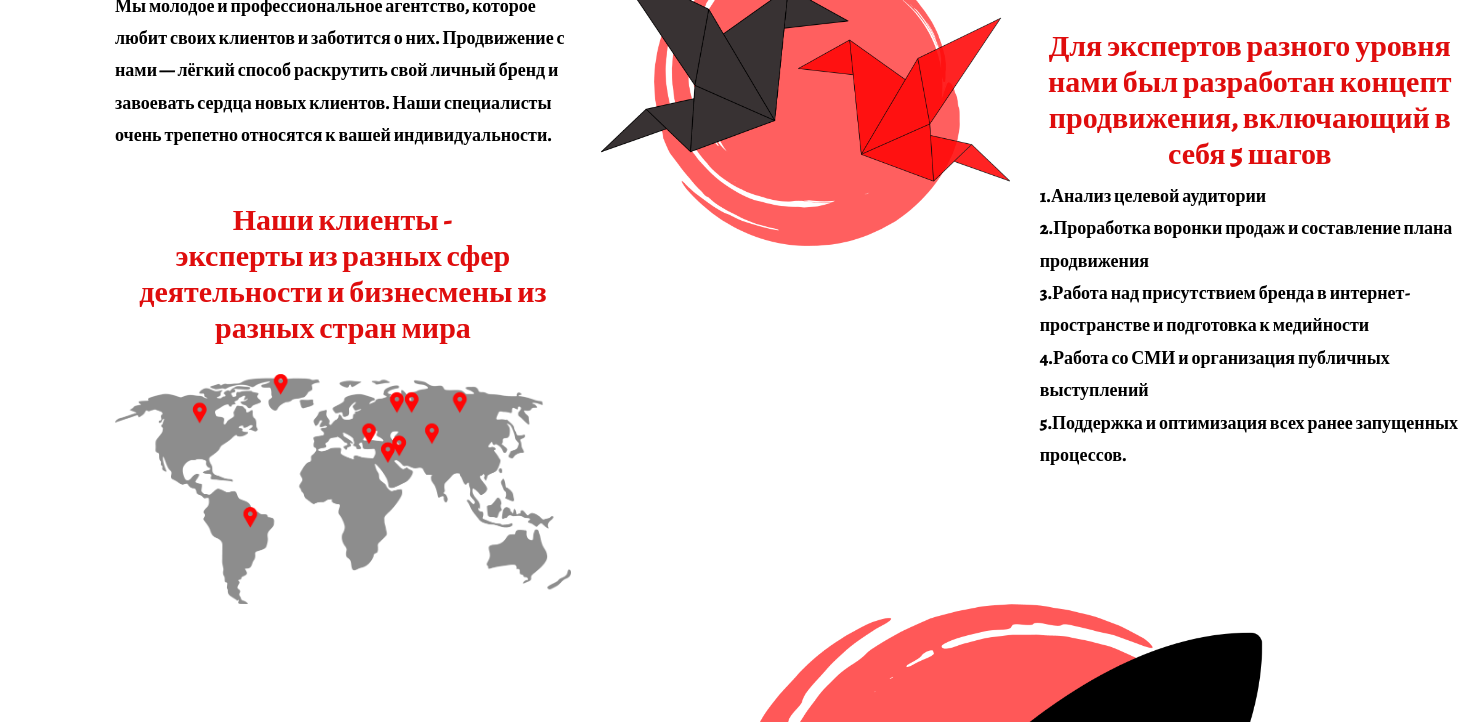
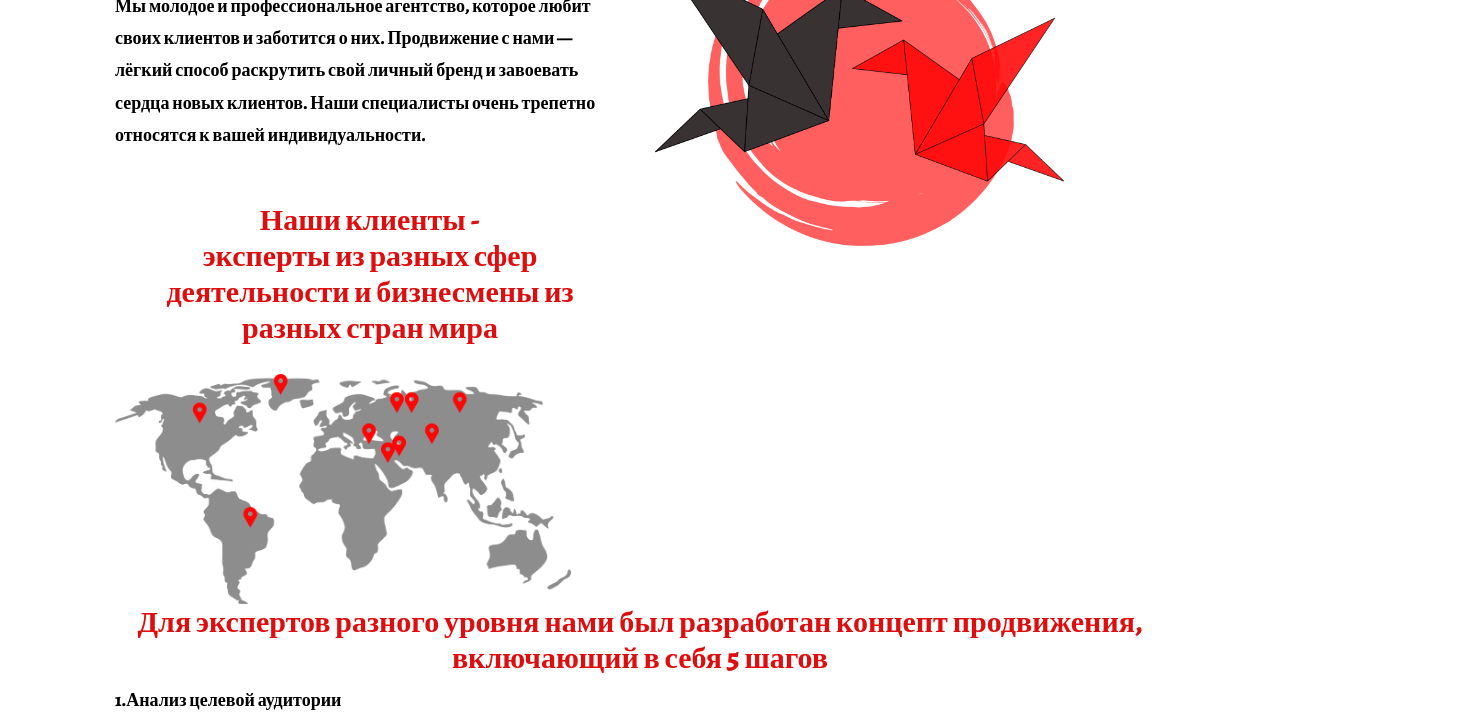
Before and after one commit to VEXITYa/VEXITYa.github.io, a plain HTML site: page index.html in a window 1280 px wide. Shown: the part 745-1467 px from the top of the page, 1475 px wide, since content can reach past the window. Drawn offline with nearby package versions, Linux system fonts and the light colour scheme.

Commit message:
Update index.html

```diff
--- a/index.html
+++ b/index.html
@@ -65,7 +65,7 @@
       </div>
     </div>
 
-    <div class="second d-flex flex-row justify-content-around">
+    <div class="second row justify-content-around">
       <div class="col">
         <h4 align="center" class="second-h4">Кто мы?</h4>
 
```
